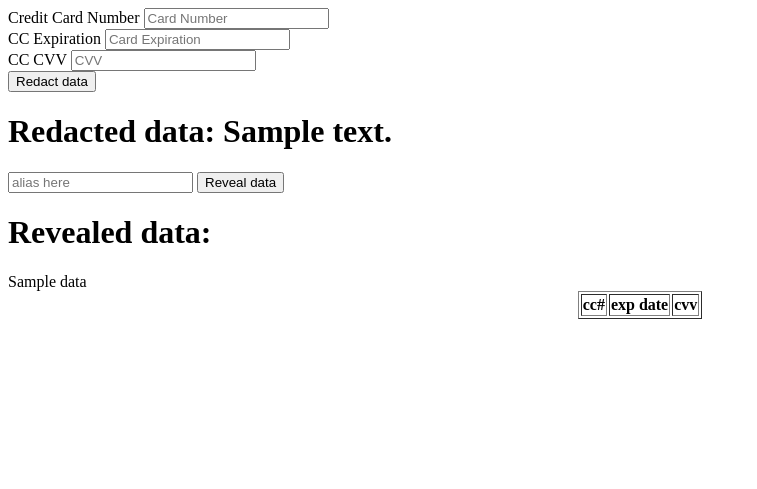
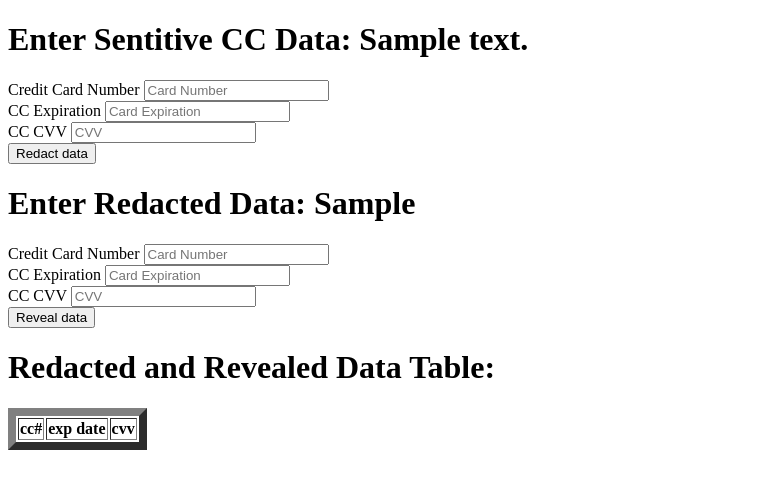
Before and after one commit to BrianKTran/djangoRestVgs, a Django app: template templates/index.html in a window 1280 px wide. Shown: the top 489 px of the page, without its empty margins (0-757 px from the left). Run offline with Django 3.2, Linux system fonts and the light colour scheme; the template is opened without the code that fills it: most values are stand-ins (such as "Sample title", 1, 10 or a date in 2020); lists and menus that the app fills with data are empty.

Commit message:
Redacting and Revealing Data Working

```diff
--- a/djangoRestVgs/urls.py
+++ b/djangoRestVgs/urls.py
@@ -5,27 +5,12 @@ from rest_framework.urlpatterns import format_suffix_patterns
 from vgsRestApp import views
 from django.views.generic.base import TemplateView
 
-
 urlpatterns = [
     path('admin/', admin.site.urls),
-    # url(r'^index/', views.index.as_view(), name='index'),
-    # url(r'^ccGet/', views.ccGet.as_view(), name='ccGet'),
-    # url(r'^ccPost/', views.ccPost.as_view(), name='ccPost'),
     path('index/', views.index.as_view(), name='index'),
-    # path('index/', views.index, name='index'),
     path('ccPost/',views.ccPost.as_view(), name='ccPost'),
     path('ccGet/', views.ccGet.as_view(), name='ccGet'),
-    # url(r'^/', views.insertCC.as_view(), name='ccinsert'),
-    # path('index/', views.insertCC)
-
+    path('postReveal/',views.postReveal.as_view(), name='postReveal'),
 ]
 
-
-# urlpatterns = [
-# path('admin/', admin.site.urls),
-# path('index/', views.index, name='index'),
-# path('ccPost/', views.ccPost, name='ccPost'),
-# path('ccGet/', views.index, name='ccGet'),
-# ]
-#
 urlpatterns = format_suffix_patterns(urlpatterns)
--- a/templates/index.html
+++ b/templates/index.html
@@ -12,7 +12,7 @@
 </head>
 
 <body>
-
+    <h1>Enter Sentitive CC Data: {{ message }}</h1>
     <form class="form-horizontal2 boxed" id="submitRedact" method="POST" action="javascript:">
         <!--CREDIT CARD PAYMENT-->
         {% csrf_token %}
@@ -39,16 +39,37 @@
     </form>
 
 
-    <h1>Redacted data: {{ message }}</h1>
-    <form method="GET" action="#" id="submitReveal">
-        <input placeholder="alias here" type="text" name="message">
+    <h1>Enter Redacted Data: {{ submitRedact }}</h1>
+    <form method="POST" action="javascript:" id="submitReveal">
+        {% csrf_token %}
+        <div class="panel panel-info">
+            <div class="form-group">
+                <div class="col-md-12">
+                    <label for="pan_number" id="pan_number_label">Credit Card Number</label>
+                    <input class="form-control" placeholder="Card Number" type="text" name="cc_number" maxlength=""
+                        id="pan1_number" value="">
+                </div>
+            </div>
+            <div class="form-group">
+                <label for="pan_exp" id="pan_exp_label">CC Expiration</label>
+                <input class="form-control" placeholder="Card Expiration" type="text" name="cc_exp" maxlength=""
+                    id="pan1_exp">
+            </div>
+        </div>
+        <div class="form-group">
+            <label for="pan_cvv" id="pan_cvv_label">CC CVV</label>
+            <input class="form-control" placeholder="CVV" type="text" name="cc_cvv" maxlength="" id="pan1_cvv" value="">
+        </div>
+
         <button type="submit">Reveal data</button>
     </form>
 
-    <h1>Revealed data:</h1>
-    <div>{{ response.data }}</div>
-    <center>
-        <table id="myTable" border="1">
+    <!-- <h1>Revealed data from entered Redacted Data :</h1>
+    <div>{{ response.data }}</div> -->
+    <!-- <center> -->
+        <!-- <h1>Encrypted Data</h1> -->
+        <h1> Redacted and Revealed Data Table:</h1>
+    <table id="encryptTable" border="8">
 
         <tr>
             <th>cc#</th>
@@ -58,7 +79,19 @@
 
 
     </table>
-    </center>
+
+    <!-- <h1>Decrypted Data</h1>
+    <table id="decryptTable" border="8">
+
+        <tr>
+            <th>cc#</th>
+            <th>exp date</th>
+            <th>cvv</th>
+        </tr>
+
+
+    </table> -->
+    <!-- </center> -->
     <script>
 
         // js
@@ -82,7 +115,36 @@
                     },
 
                     success: function (data) {
-                        alert(data);
+                        alert('ajax post call successfull' + ' ' + data);
+                    },
+                    failure: function (errMsg) {
+                        alert(errMsg);
+                    }
+                });
+            });
+        });
+
+        $(document).ready(function () {
+            $('#submitReveal').submit(function () {
+
+                var data = {};
+                data.card_number = $('#pan1_number').val();
+                data.exp_date = $('#pan1_exp').val();
+                data.cvv = $('#pan1_cvv').val();
+
+                $.ajax({
+                    type: "POST",
+                    url: "http://127.0.0.1:8000/postReveal/",
+                    data: JSON.stringify(data),
+                    //
+                    contentType: "application/json; charset=utf-8",
+                    dataType: "JSON",
+                    beforeSend: function (xhr, settings) {
+                        xhr.setRequestHeader("X-CSRFToken", '{{ csrf_token }}');
+                    },
+
+                    success: function (data) {
+                        alert('ajax post call successfull' + '-' + data);
                     },
                     failure: function (errMsg) {
                         alert(errMsg);
@@ -103,10 +165,34 @@
 
                 success: function (data) {
                     for (var i = 0; i < data.length; i++) {
-                            var row=$('<tr><td>' + data[i].card_number + '</td>' + '<td>' +data[i].exp_date + '</td>' + '<td>' + data[i].cvv + '</td></tr>')
-                            $('#myTable').append(row);
+                        var row = $('<tr><td>' + data[i].card_number + '</td>' + '<td>' + data[i].exp_date + '</td>' + '<td>' + data[i].cvv + '</td></tr>')
+                        $('#encryptTable').append(row);
                     }
-                        alert(data);
+                    alert('ajax get call successful' + ' ' + data);
+                },
+                failure: function (errMsg) {
+                    alert(errMsg);
+                }
+            });
+            //      });
+        });
+
+        $(document).ready(function () {
+            //  $('#submitReveal').submit(function () {
+
+            $.ajax({
+                url: "http://127.0.0.1:8000/ccGet/",
+                dataType: "JSON",
+                beforeSend: function (xhr, settings) {
+                    xhr.setRequestHeader("X-CSRFToken", '{{ csrf_token }}');
+                },
+
+                success: function (data) {
+                    for (var i = 0; i < data.length; i++) {
+                        var row = $('<tr><td>' + data[i].card_number + '</td>' + '<td>' + data[i].exp_date + '</td>' + '<td>' + data[i].cvv + '</td></tr>')
+                        $('#decryptTable').append(row);
+                    }
+                    alert('ajax get call successful' + ' ' + data);
                 },
                 failure: function (errMsg) {
                     alert(errMsg);
--- a/vgsRestApp/models.py
+++ b/vgsRestApp/models.py
@@ -3,9 +3,9 @@ from django.db import models
 # Create your models here.
 
 class creditCardInfo(models.Model):
-    card_number=models.CharField(max_length=16)
-    exp_date=models.CharField(max_length=5)
-    cvv=models.CharField(max_length=3)
+    card_number=models.CharField(max_length=100)
+    exp_date=models.CharField(max_length=100)
+    cvv=models.CharField(max_length=100)
 
     def __str__(self):
         return self.card_number + ' ' + self.exp_date + ' ' + self.cvv
--- a/vgsRestApp/views.py
+++ b/vgsRestApp/views.py
@@ -1,10 +1,5 @@
 from django.shortcuts import render, redirect, HttpResponse
-
 from .forms import CreditCardForm
-from django.shortcuts import render
-
-# Create your views here.
-
 from django.http import HttpResponse
 from django.shortcuts import get_object_or_404, render, redirect
 from rest_framework.views import APIView
@@ -16,35 +11,16 @@ from rest_framework.decorators import APIView
 from . models import creditCardInfo
 from . serializers import creditCardInfoSerializer
 import requests
+import os
+import json
 from django.views.decorators.csrf import csrf_exempt
 from django.template import loader
 from rest_framework import status
 from django.shortcuts import render
 
-def index(self, request):
-    if request.method == 'POST':
-        form = CreditCardForm(request.POST)
-    if form.is_valid():
-        form.save()
-# return redirect('/ccPost/')
-        return HttpResponse("data submitted successfully")
-
-
-    else:
-        form = CreditCardForm()
-
-        return render(request, 'index.html', {'form': form})
-
-
-def ccPost(request):
-
-    return HttpResponse("data submitted successfully")
-
 
 class index(APIView):
-
     def get(self, request):
-
         return render(request, 'index.html')
 
 
@@ -54,42 +30,99 @@ class ccGet(APIView):
         serializer = creditCardInfoSerializer(creditCard1, many=True)
         retData = serializer.data
         return Response(retData)
-        # return retData["json"]
 
 
 class ccPost(APIView):
-
     def post(self, request):
-        # creditCard1 = creditCardInfo.objects.all()
-        serializer = creditCardInfoSerializer(data=request.data)
+        creditCard1 = creditCardInfo.objects.all()
+        response = requests.post("https://tntzrhiqrtg.sandbox.verygoodproxy.com/post",
+                                 json={"card_number": request.data["card_number"],
+                                       "exp_date": request.data["exp_date"],
+                                       "cvv": request.data["cvv"]})
+        # decode from binary string to regular string
+        decode = response.content.decode('ascii')
+        # parse json now that it is a regular string
+        parsed = json.loads(decode)
+        # parse the data for each field
+        parseStr = json.loads(parsed['data'])
+        # pass to serializer
+        serializer = creditCardInfoSerializer(data=parseStr)
+        # save to post method
         if serializer.is_valid():
+            # if True:
             serializer.save()
-# return Response(serializer.data, status=status.HTTP_201_CREATED)
-# return render(request, 'index.html', {'response': response
-            return redirect('/ccGet/')
-
-# })
+        # print(parsed)
+            return Response(parsed, status=status.HTTP_201_CREATED)
         return Response(serializer.errors, status=status.HTTP_400_BAD_REQUEST)
 
-# def insertCC(request):
-#     if request.method=="POST":
-#         card_number=request.POST.get('card_number')
-#         exp_date=request.POST.get('exp_date')
-#         cvv=request.POST.get('cvv')
-#         data={'card_number': card_number, 'exp_date': exp_date, 'cvv': cvv}
-#         headers={'Content-Type': 'application/json'}
-#         read=requests.post('http://127.0.0.1:8000/ccPost/', json=data, headers=headers)
-#         return render(request, 'index.html')
-#     else:
-#         return render(request, 'index.html')
+
+class postReveal(APIView):
+    def post(self, request):
+        creditCard1 = creditCardInfo.objects.all()
+        os.environ['HTTPS_PROXY'] = 'https://USi6vXVNrcsBYnpCMB7GciTg:2da52565-6e72-4a46-b419-245764f128ae@tntzrhiqrtg.SANDBOX.verygoodproxy.com:8080'
+        response = requests.post('https://echo.apps.verygood.systems/post',
+                                 json={"card_number": request.data["card_number"],
+                                       "exp_date": request.data["exp_date"],
+                                       "cvv": request.data["cvv"]},
+                                 verify='vgsRestApp/cert.pem')
+        # print('------------------------------------------------')
+        # print(response)
+        # print('------------------------------------------------')
+        # decode from binary string to regular string
+        decode = response.content.decode('ascii')
+        # parse json now that it is a regular string
+        parsed = json.loads(decode)
+        # parse the data for each field
+        parseStr = json.loads(parsed['data'])
+        # print('------------------------------------------------')
+        # print(parseStr)
+        # print('------------------------------------------------')
+        # pass to serializer
+        serializer = creditCardInfoSerializer(data=parseStr)
+        # save to post method
+        if serializer.is_valid():
+            # if True:
+            serializer.save()
+        # print(parsed)
+            return Response(parsed, status=status.HTTP_201_CREATED)
+        return Response(serializer.errors, status=status.HTTP_400_BAD_REQUEST)
+
 # inbound
-# response = requests.post("https://tntsfeqzp4a.sandbox.verygoodproxy.com/post/",
-#                   json={'cc_number': 'card_number',
-#                   'cc_exp': 'exp_date',raise_exception=True
-#                   'cc_cvv': 'cvv'})response
+# response = requests.post("https://tntzrhiqrtg.sandbox.verygoodproxy.com/post/",
+#                   json={"card_number": "card_number",
+#                   "exp_date": "exp_date",raise_exception=True
+#                   "cvv": "cvv"})response ....request.data
 
 # outbound
 #   os.environ['HTTPS_PROXY'] = 'https://USi6vXVNrcsBYnpCMB7GciTg:2da52565-6e72-4a46-b419-245764f128ae@tntzrhiqrtg.SANDBOX.verygoodproxy.com:8080'
 #     res = requests.post('https://echo.apps.verygood.systems/post',
-#                         json={'add_message': message},
-#                         verify='/full/path/to/cert.pem')
+#                         json={"card_number": request.data["card_number"],
+        #   "exp_date": request.data["exp_date"],
+        #   "cvv": request.data["cvv"]})
+
+# Print
+        # 1 print({"card_number": "card_number",
+        #           "exp_date": "exp_date",
+        #           "cvv": "cvv"})
+        # print('----------------------------')
+        # 2 print({"card_number": request.data['card_number'],
+        #           "exp_date": request.data['exp_date'],
+        #           "cvv": request.data['cvv']})
+        # 3 print(type(parsed))
+        # 4 print(type(request.data))
+        # 5 print(type(request))
+        # 6 rint(request.data, type(request.data))
+
+        # 7 print(parsed['data'], type(parsed['data']))
+
+# Output
+# 1 {'card_number': 'card_number', 'exp_date': 'exp_date', 'cvv': 'cvv'}
+# ----------------------------
+# 2 {'card_number': '4555555555555555', 'exp_date': '55555', 'cvv': '555'}
+# 3 <class 'dict'>
+# 4 <class 'dict'>
+# 5 <class 'rest_framework.request.Request'>
+# 6 {'card_number': '4555555555555555', 'exp_date': '55555', 'cvv': '555'} <class 'dict'>
+# 7 {"card_number":"tok_sandbox_oKmqD4SVbYdfRwihjorTia","exp_date":"tok_sandbox_cQcSMSn3BpEGZaLJCjhJpz","cvv":"tok_sandbox_8c9bAL9xuP8duX8iY5Zy4s"} <class 'str'>
+# {'args': {}, 'data': '{"card_number":"tok_sandbox_oKmqD4SVbYdfRwihjorTia","exp_date":"tok_sandbox_cQcSMSn3BpEGZaLJCjhJpz","cvv":"tok_sandbox_8c9bAL9xuP8duX8iY5Zy4s"}', 'files': {}, 'form': {}, 'headers': {'Accept': '*/*', 'Accept-Encoding': 'gzip,
+# deflate', 'Connection': 'close', 'Content-Length': '143', 'Content-Type': 'application/json', 'Host': 'echo.apps.verygood.systems', 'User-Agent': 'python-requests/2.24.0', 'Vgs-Request-Id': '79767bcacdb9f6793de7fdb7c0b118a6', 'Vgs-Tenant': 'tntzrhiqrtg', 'X-Forwarded-Host': 'tntzrhiqrtg.sandbox.verygoodproxy.com'}, 'json': {'card_number': 'tok_sandbox_oKmqD4SVbYdfRwihjorTia', 'cvv': 'tok_sandbox_8c9bAL9xuP8duX8iY5Zy4s', 'exp_date': 'tok_sandbox_cQcSMSn3BpEGZaLJCjhJpz'}, 'origin': '71.58.79.53, 52.7.148.215, 34.194.18.145, 10.22.91.166', 'url': 'https://echo.apps.verygood.systems/post'}
```
Also changed, not shown: jsonParse.py (added, +17 -0 lines), db.sqlite3, vgsRestApp/blk.txt (added), vgsRestApp/migrations/0003_auto_20200813_2030.py (added), 1 other file. Lines whose indentation alone changed are shown as unchanged.
